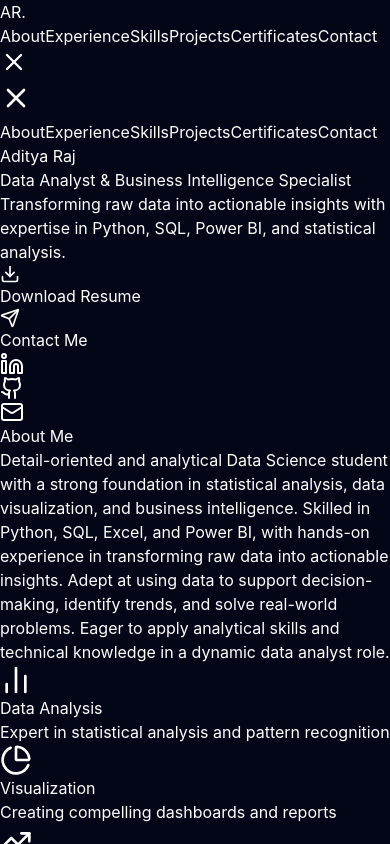
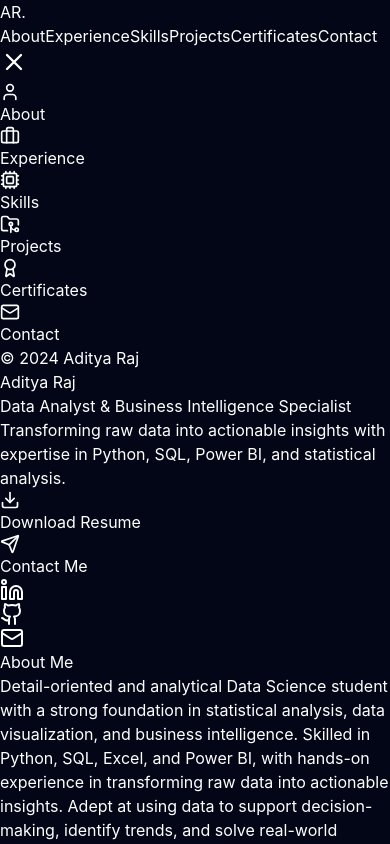
Before and after one commit to Aditya0113/Portfolio, a React (Vite) app: page / in a window 390 px wide. Both pictures are taken after a click on the button 14 px from the left and 62 px from the top of the page. Shown: the top 844 px of the page. Built offline with nearby package versions, Linux system fonts and the light colour scheme.

Commit message:
Redesign mobile navbar to side-drawer style

```diff
--- a/src/components/Navbar.jsx
+++ b/src/components/Navbar.jsx
@@ -1,6 +1,6 @@
 import React, { useState, useEffect } from 'react';
 import { motion, AnimatePresence } from 'framer-motion';
-import { Menu, X } from 'lucide-react';
+import { Menu, X, User, Briefcase, Cpu, FolderGit2, Award, Mail } from 'lucide-react';
 
 const Navbar = () => {
     const [isOpen, setIsOpen] = useState(false);
@@ -14,19 +14,28 @@ const Navbar = () => {
         return () => window.removeEventListener('scroll', handleScroll);
     }, []);
 
+    // Prevent scrolling when menu is open
+    useEffect(() => {
+        if (isOpen) {
+            document.body.style.overflow = 'hidden';
+        } else {
+            document.body.style.overflow = 'unset';
+        }
+    }, [isOpen]);
+
     const navLinks = [
-        { name: 'About', href: '#about' },
-        { name: 'Experience', href: '#experience' },
-        { name: 'Skills', href: '#skills' },
-        { name: 'Projects', href: '#projects' },
-        { name: 'Certificates', href: '#certificates' },
-        { name: 'Contact', href: '#contact' },
+        { name: 'About', href: '#about', icon: <User size={20} /> },
+        { name: 'Experience', href: '#experience', icon: <Briefcase size={20} /> },
+        { name: 'Skills', href: '#skills', icon: <Cpu size={20} /> },
+        { name: 'Projects', href: '#projects', icon: <FolderGit2 size={20} /> },
+        { name: 'Certificates', href: '#certificates', icon: <Award size={20} /> },
+        { name: 'Contact', href: '#contact', icon: <Mail size={20} /> },
     ];
 
     return (
         <nav className={`fixed top-0 left-0 w-full z-50 transition-all duration-300 ${scrolled ? 'bg-slate-950/80 backdrop-blur-md border-b border-slate-800 py-4' : 'bg-transparent py-6'}`}>
-            <div className="max-w-7xl mx-auto px-12 flex justify-between items-center">
-                <a href="#" className="text-5xl font-bold text-transparent bg-clip-text bg-gradient-to-r from-cyan-400 to-purple-500 tracking-tighter">
+            <div className="max-w-7xl mx-auto px-6 md:px-12 flex justify-between items-center">
+                <a href="#" className="text-3xl md:text-5xl font-bold text-transparent bg-clip-text bg-gradient-to-r from-cyan-400 to-purple-500 tracking-tighter z-50 relative">
                     AR.
                 </a>
 
@@ -45,43 +54,59 @@ const Navbar = () => {
 
                 {/* Mobile Menu Button */}
                 <button
-                    className="md:hidden text-slate-300 hover:text-white"
+                    className="md:hidden text-slate-300 hover:text-cyan-400 transition-colors z-50 relative p-2"
                     onClick={() => setIsOpen(!isOpen)}
                 >
                     {isOpen ? <X size={28} /> : <Menu size={28} />}
                 </button>
             </div>
 
-            {/* Mobile Menu Overlay */}
+            {/* Mobile Menu Backdrop & Drawer */}
             <AnimatePresence>
                 {isOpen && (
+                    <>
+                        {/* Backdrop */}
                         <motion.div
-                        initial={{ opacity: 0, y: -20 }}
-                        animate={{ opacity: 1, y: 0 }}
-                        exit={{ opacity: 0, y: -20 }}
-                        className="fixed inset-0 z-[100] bg-[#020617] flex flex-col justify-center items-center md:hidden"
+                            initial={{ opacity: 0 }}
+                            animate={{ opacity: 1 }}
+                            exit={{ opacity: 0 }}
+                            onClick={() => setIsOpen(false)}
+                            className="fixed inset-0 bg-slate-950/60 backdrop-blur-sm z-40 md:hidden"
+                        />
+
+                        {/* Side Drawer */}
+                        <motion.div
+                            initial={{ x: '100%' }}
+                            animate={{ x: 0 }}
+                            exit={{ x: '100%' }}
+                            transition={{ type: 'spring', damping: 25, stiffness: 200 }}
+                            className="fixed top-0 right-0 h-full w-[75%] max-w-xs bg-slate-900 border-l border-slate-800 shadow-2xl z-50 md:hidden flex flex-col pt-24 px-6"
                         >
-                        {/* Close Button inside Overlay ensures it's accessible */}
-                        <button
-                            className="absolute top-6 right-12 text-slate-400 hover:text-white p-2"
-                            onClick={() => setIsOpen(false)}
-                        >
-                            <X size={32} />
-                        </button>
-
-                        <div className="flex flex-col items-center gap-8">
+                            <div className="flex flex-col gap-2">
                                 {navLinks.map((link) => (
                                     <a
                                         key={link.name}
                                         href={link.href}
                                         onClick={() => setIsOpen(false)}
-                                    className="text-3xl font-semibold text-slate-300 hover:text-cyan-400 transition-colors"
+                                        className="group flex items-center gap-4 p-4 rounded-xl text-slate-400 hover:text-white hover:bg-slate-800/50 transition-all border border-transparent hover:border-slate-700/50"
                                     >
+                                        <span className="text-cyan-500/70 group-hover:text-cyan-400 transition-colors">
+                                            {link.icon}
+                                        </span>
+                                        <span className="text-lg font-medium tracking-wide">
                                             {link.name}
+                                        </span>
                                     </a>
                                 ))}
                             </div>
+
+                            <div className="mt-auto mb-8 pt-6 border-t border-slate-800">
+                                <p className="text-xs text-slate-500 text-center uppercase tracking-widest">
+                                    © 2024 Aditya Raj
+                                </p>
+                            </div>
                         </motion.div>
+                    </>
                 )}
             </AnimatePresence>
         </nav>
```
Lines whose indentation alone changed are shown as unchanged.
